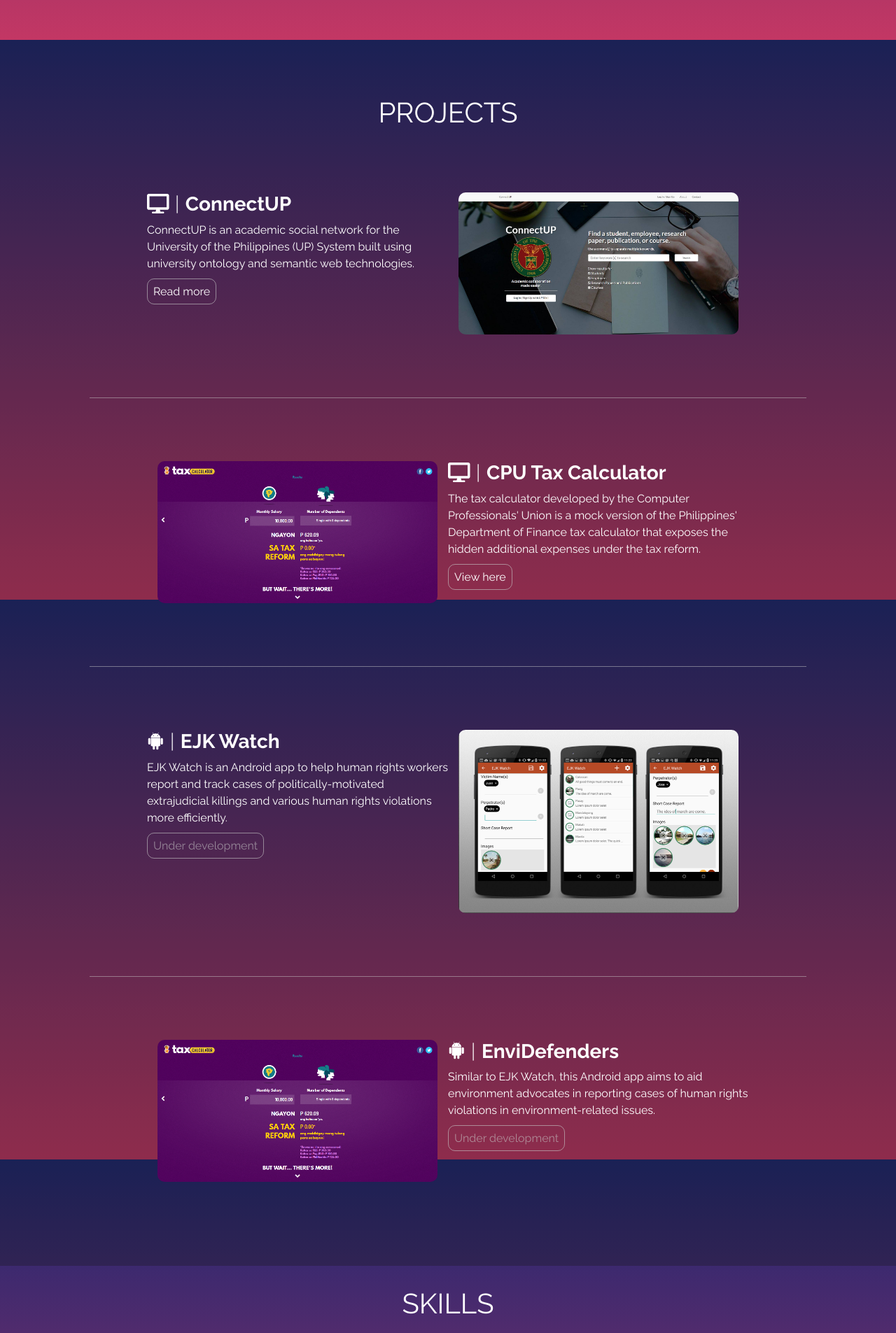
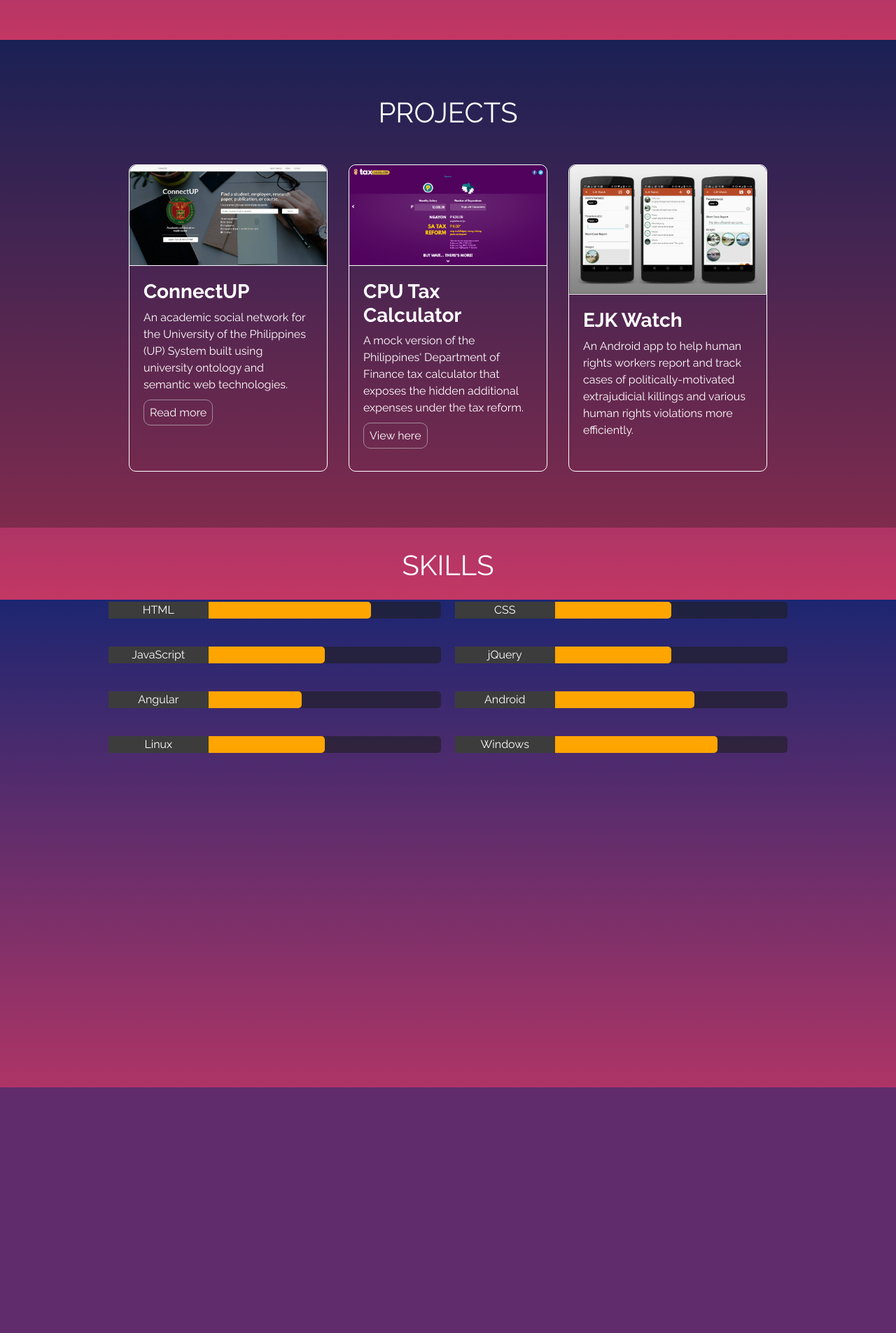
Before and after one commit to rjdeleon03/Portfolio, a PHP site: page / in a window 1280 px wide. Shown: the part 743-2648 px from the top of the page at 70% size. After the commit the page ends 2297 px from the top, so only its background shows below. Run offline with PHP 8.4, Linux system fonts and the light colour scheme; some libraries are stand-ins or nearby versions.

Commit message:
Fix grid system for projects

```diff
--- a/assets/css/index.css
+++ b/assets/css/index.css
@@ -162,14 +162,19 @@ body {
 }
 
 #projects .row {
-    margin: 70px 8%;
+    margin: 20px 4%;
+}
+
+#projects .row .project-grid{
+    margin: 30px 0;
 }
 
 #projects img {
     width: 100%;
     max-width: 400px;
-    border-radius: 10px;
-    margin: 20px 0;
+    margin: 0;
+    border-radius: 10px 10px 0 0;
+    border-bottom: 1px solid white;
 }
 
 #skills h1,
@@ -181,9 +186,17 @@ body {
     font-weight: bold;
 }
 
+#projects .row .project-wrapper {
+    border: 1px solid white;
+    border-radius: 10px;
+    max-width: 400px;
+    margin: 0 auto;
+    height: 100%;
+}
+
 #projects .row .text {
     text-align: left;
-    padding: 20px 0;
+    padding: 20px 20px 30px 20px;
 }
 
 #projects a {
--- a/home.html
+++ b/home.html
@@ -66,28 +66,27 @@
     <div id="projects">
         <h1>Projects</h1>
         <div class="row">
-            <div class="col-xl-6 order-xl-6 col-lg-6 order-lg-6 col-md-12 col-sm-12 col-12">
+            <div class="project-grid col-xl-4 col-lg-4 col-md-12 col-sm-12 col-12">
+                <div class="project-wrapper">
                     <img src="assets/images/port_connect.png">
-            </div>
-            <div class="left text col-xl-6 col-lg-6 col-md-12 col-sm-12 col-12">
-                <h3><i class="fas fa-desktop"></i><span class="separator">|</span>ConnectUP</h3>
+                    <div class="text">
+                        <h3>ConnectUP</h3>
                         <p>
-                    ConnectUP is an academic social network for the University of the Philippines (UP) System built using university ontology and semantic web technologies.
+                            An academic social network for the University of the Philippines (UP) System built using university ontology and semantic web technologies.
                         </p>
                         <div>
                             <a href="https://dl.acm.org/citation.cfm?id=2978246">Read more</a>
                         </div>
                     </div>
                 </div>
-        <hr>
-        <div class="row">
-            <div class="col-xl-6 col-lg-6 col-md-12 col-sm-12 col-12">
+            </div>
+            <div class="project-grid col-xl-4 col-lg-4 col-md-12 col-sm-12 col-12">
+                <div class="project-wrapper">
                     <img src="assets/images/port_cpu.png">
-            </div>
-            <div class="right text col-xl-6 col-lg-6 col-md-12 col-sm-12 col-12">
-                <h3><i class="fas fa-desktop"></i><span class="separator">|</span>CPU Tax Calculator</h3>
+                    <div class="text">
+                        <h3>CPU Tax Calculator</h3>
                         <p>
-                    The tax calculator developed by the Computer Professionals' Union is a mock version of the Philippines' Department of Finance tax calculator that
+                            A mock version of the Philippines' Department of Finance tax calculator that
                             exposes the hidden additional expenses under the tax reform.
                         </p>
                         <div>
@@ -95,23 +94,23 @@
                         </div>
                     </div>
                 </div>
-        <hr>
-        <div class="row">
-            <div class="col-xl-6 order-xl-6 col-lg-6 order-lg-6 col-md-12 col-sm-12 col-12">
+            </div>
+            <div class="project-grid col-xl-4 col-lg-4 col-md-12 col-sm-12 col-12">
+                <div class="project-wrapper">
                     <img src="assets/images/port_ejk_2.jpg">
-            </div>
-            <div class="left text col-xl-6 col-lg-6 col-md-12 col-sm-12 col-12">
-                <h3><i class="fab fa-android"></i><span class="separator">|</span>EJK Watch</h3>
+                    <div class="text">
+                        <h3>EJK Watch</h3>
                         <p>
-                    EJK Watch is an Android app to help human rights workers report and track cases of politically-motivated extrajudicial killings and various human rights violations more efficiently.
+                            An Android app to help human rights workers report and track cases of politically-motivated extrajudicial killings and various human rights violations more efficiently.
                         </p>
-                <div>
+                        <!-- <div>
                             <a class="disabled" href="#">Under development</a>
+                        </div> -->
                     </div>
                 </div>
             </div>
-        <hr>
-        <div class="row">
+        </div>
+        <!-- <div class="row">
             <div class="col-xl-6 col-lg-6 col-md-12 col-sm-12 col-12">
                 <img src="assets/images/port_cpu.png">
             </div>
@@ -124,7 +123,7 @@
                     <a class="disabled" href="#">Under development</a>
                 </div>
             </div>
-        </div>
+        </div> -->
     </div>
 
     <div id="skills">
```
Lines whose indentation alone changed are shown as unchanged.
